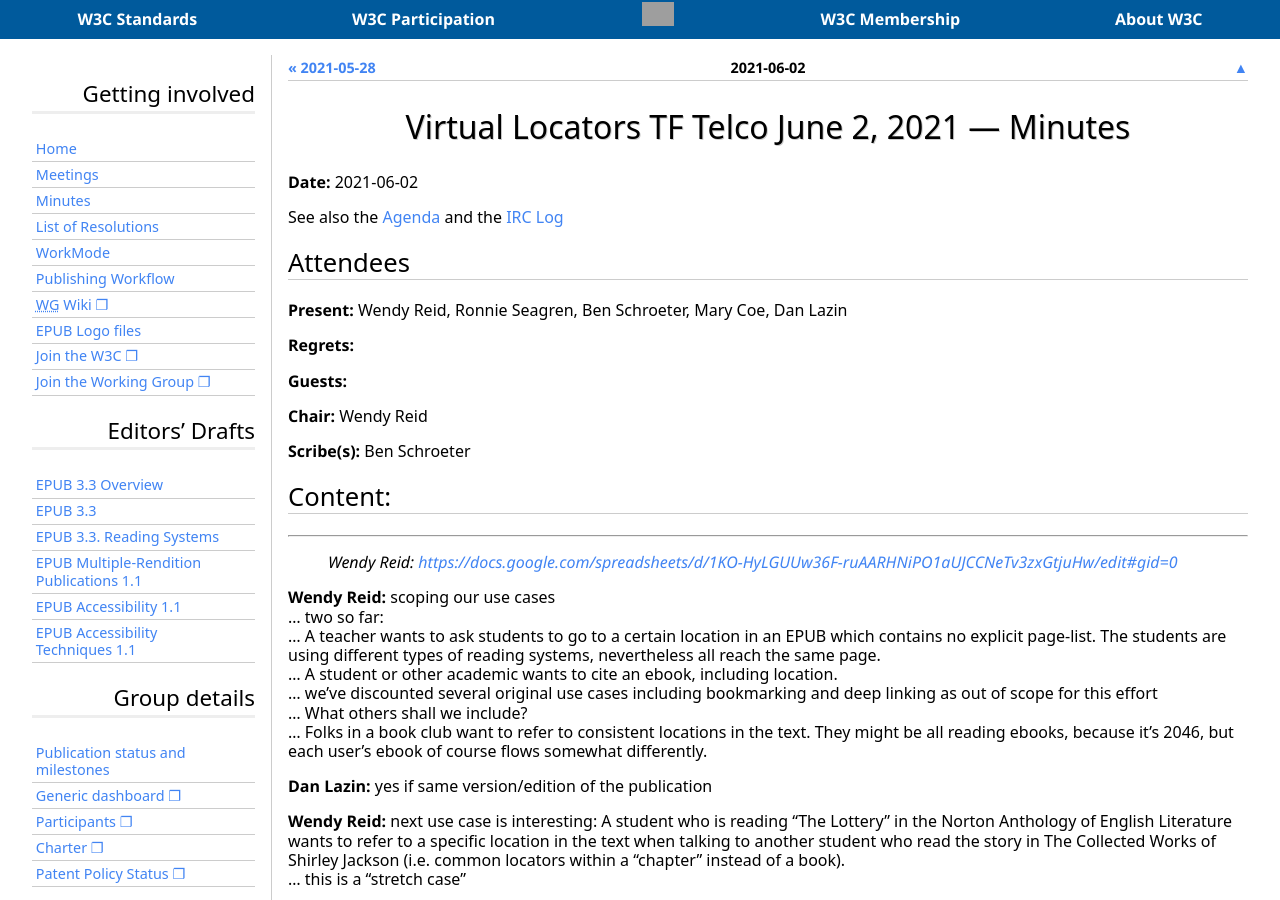
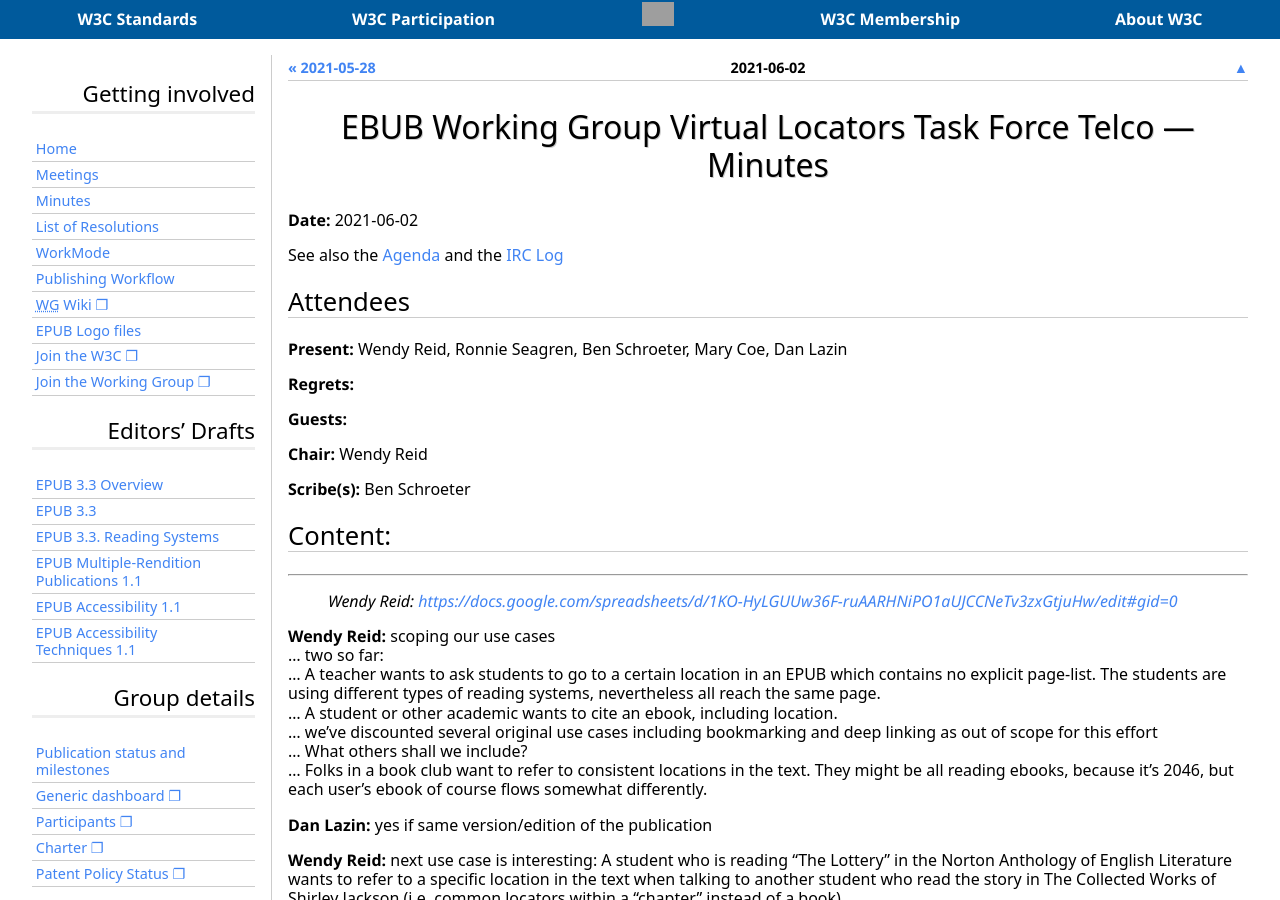
Before and after one commit to w3c/epub-wg, a Jekyll site: the page built from _minutes/2021-06-02-epub-locators.md, in a window 1280 px wide and 900 px high. Built offline with Jekyll 4.4.1, drawn with Linux system fonts in a browser that asks for light colours; some web fonts are replaced; grey boxes are pictures that could not be loaded.

Commit message:
wrong meeting title...

```diff
--- a/_minutes/2021-06-02-epub-locators.md
+++ b/_minutes/2021-06-02-epub-locators.md
@@ -1,7 +1,7 @@
 ---
 layout: minutes
 date: 2021-06-02
-title: Virtual Locators TF Telco June 2, 2021 — 2021-06-02
+title: EBUB Working Group Virtual Locators Task Force Telco — 2021-06-02
 json-ld: |
     {
         "@context": [
@@ -83,7 +83,7 @@ json-ld: |
 
 ---
 
-# Virtual Locators TF Telco June 2, 2021 — Minutes
+# EBUB Working Group Virtual Locators Task Force Telco — Minutes
 {: .no_toc}
 
 
```
